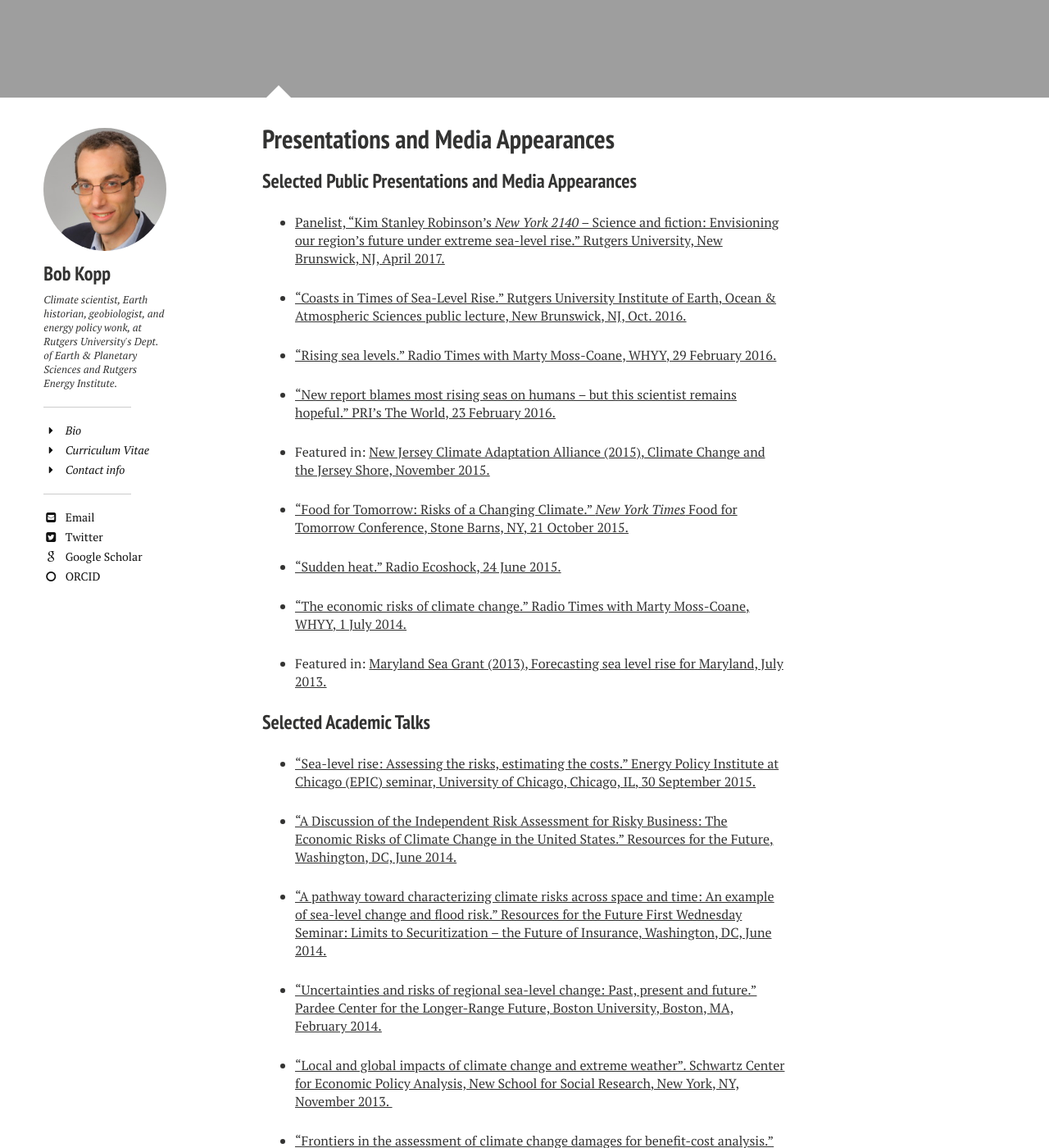
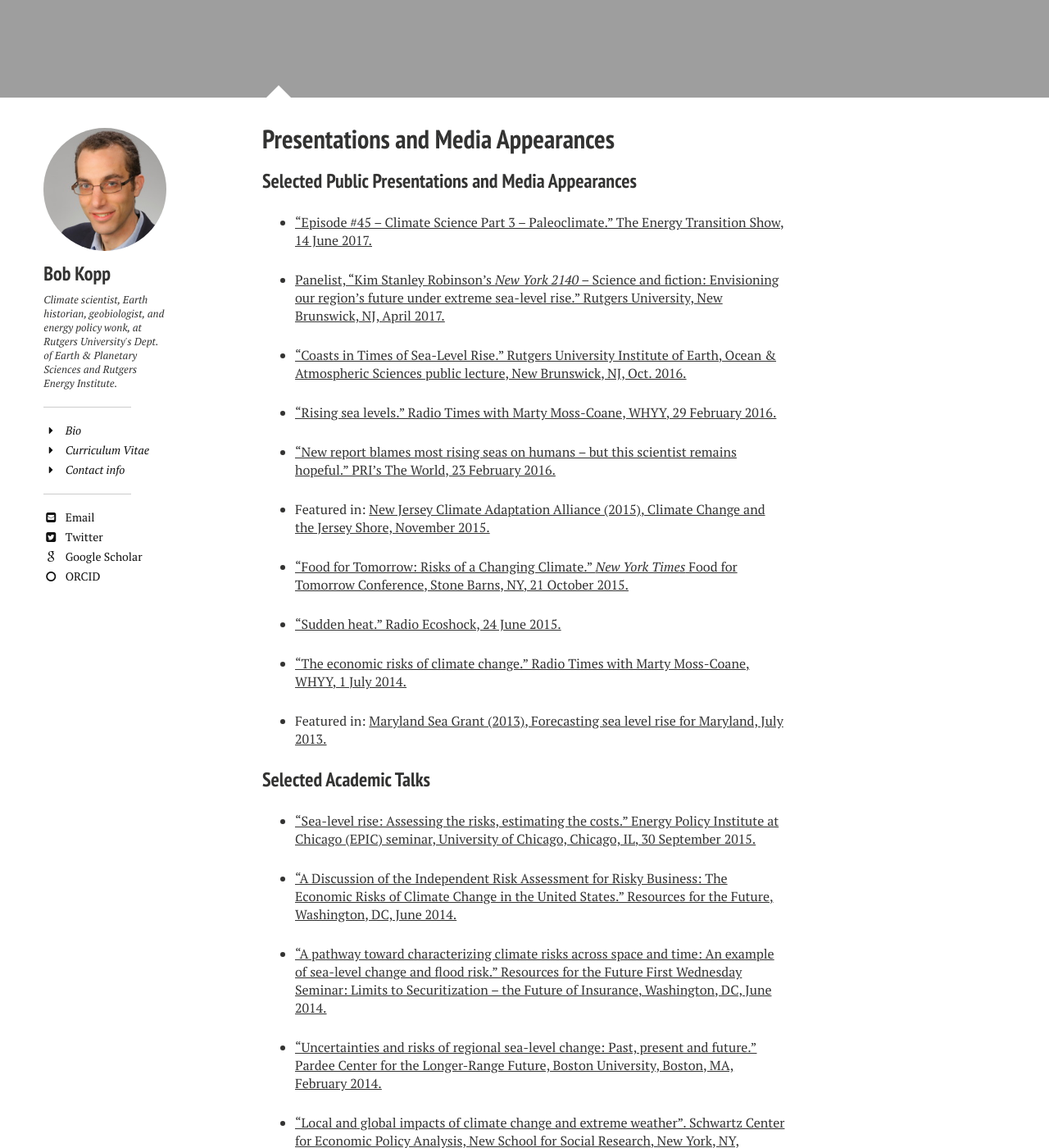
Before and after one commit to mrke/bobkopp.github.io, a Jekyll site: the page built from presentations/index.md, in a window 1280 px wide and 1400 px high, scrolled down 925 px. Shown: the whole window at 82% size. Built offline with Jekyll 4.4.1, drawn with Linux system fonts in a browser that asks for light colours; nearby versions of some CDN libraries; some of the changed text lies outside the part shown.

Commit message:
The Energy Transiton Show

```diff
--- a/presentations/index.md
+++ b/presentations/index.md
@@ -2,7 +2,7 @@
 layout: page
 title: Presentations and Media Appearances
 tags: [presentations]
-modified: 13 June 2017
+modified: 14 June 2017
 comments: false
 share: false
 image:
@@ -23,6 +23,8 @@ image:
 
 
 ### Selected Public Presentations and Media Appearances
+
+  * ["Episode #45 – Climate Science Part 3 – Paleoclimate." The Energy Transition Show, 14 June 2017.](http://xenetwork.org/ets/episodes/episode-45-paleoclimate/)
 
   * [Panelist, "Kim Stanley Robinson's _New York 2140_ -- Science and fiction: Envisioning our region's future under extreme sea-level rise." Rutgers University, New Brunswick, NJ, April 2017.](https://youtu.be/MxpzGg022do)
 
```
Also changed, not shown: 1 other file.
